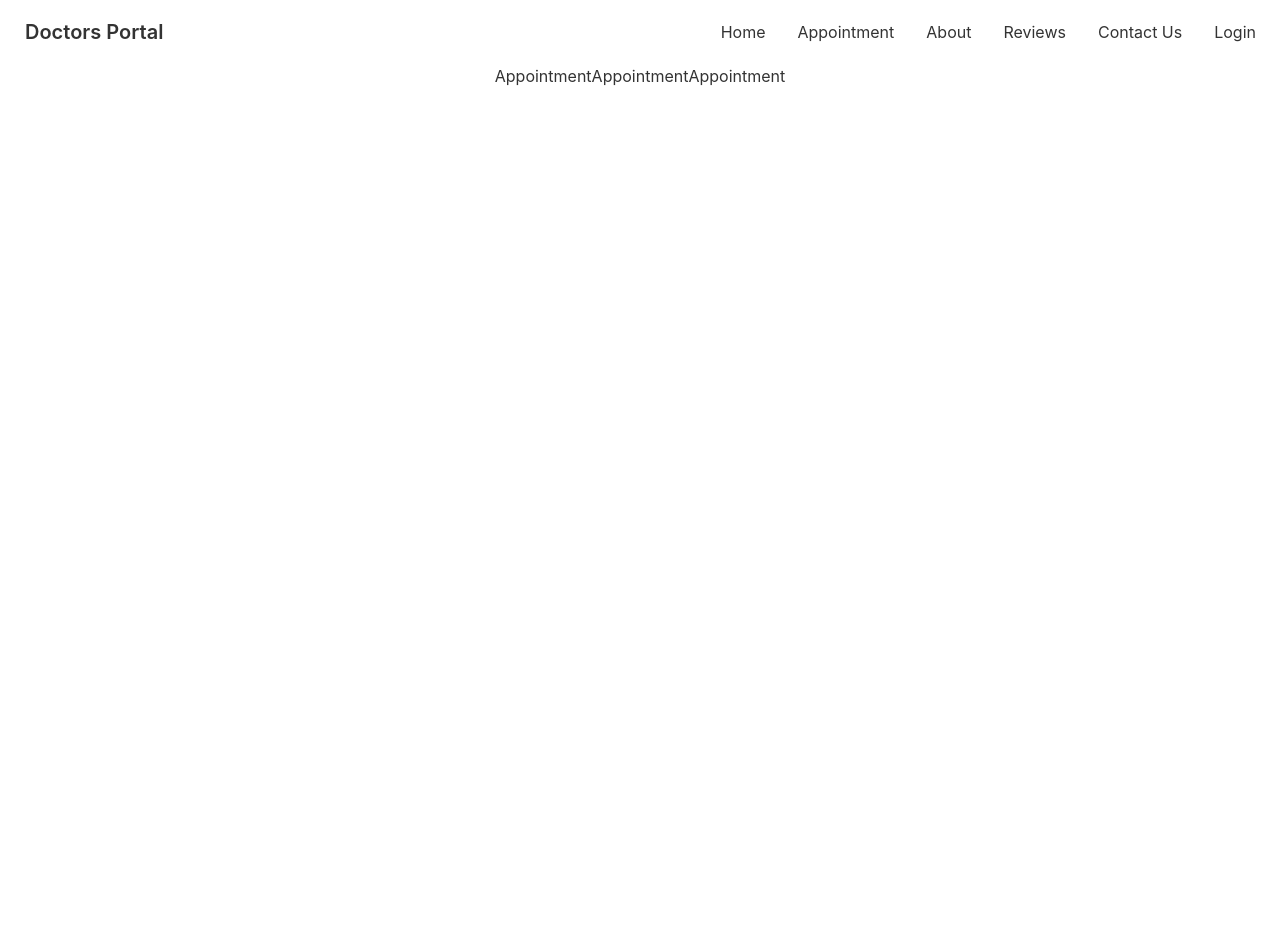
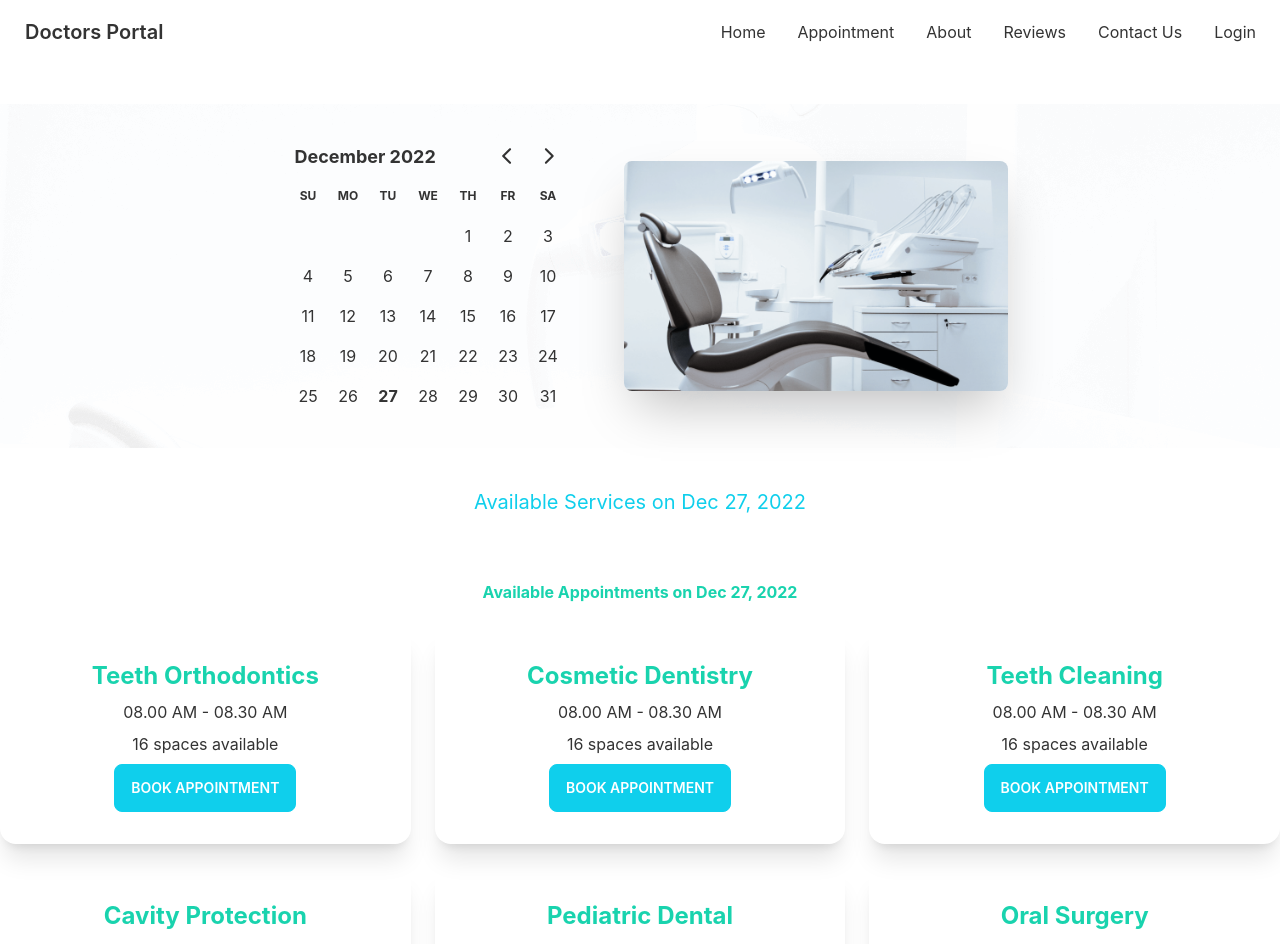
Before and after one commit to AhmedMuktadir14218/doctor-chamber-cleint, a React (Create React App) app: page /appointment in a window 1280 px wide. Shown: the top 944 px of the page. Before the commit the page ends 800 px from the top, so only its background shows below. Built offline with nearby package versions, Linux system fonts and the light colour scheme.

Commit message:
module 72 l5 done  from laptop

```diff
--- a/package.json
+++ b/package.json
@@ -7,7 +7,9 @@
     "@testing-library/react": "^13.4.0",
     "@testing-library/user-event": "^13.5.0",
     "daisyui": "^2.46.0",
+    "date-fns": "^2.29.3",
     "react": "^18.2.0",
+    "react-day-picker": "^8.4.1",
     "react-dom": "^18.2.0",
     "react-router-dom": "^6.6.1",
     "react-scripts": "5.0.1",
--- /dev/null
+++ b/public/appointmentOption.json
@@ -0,0 +1,118 @@
+[
+    {
+      "_id": 1,
+      "name": "Teeth Orthodontics",
+      "slots": [
+        "08.00 AM - 08.30 AM",
+        "08.30 AM - 09.00 AM",
+        "09.00 AM - 9.30 AM",
+        "09.30 AM - 10.00 AM",
+        "10.00 AM - 10.30 AM",
+        "10.30 AM - 11.00 AM",
+        "11.00 AM - 11.30 AM",
+        "11.30 AM - 12.00 AM",
+        "1.00 PM - 1.30 PM",
+        "1.30 PM - 2.00 PM",
+        "2.00 PM - 2.30 PM",
+        "2.30 PM - 3.00 PM",
+        "3.00 PM - 3.30 PM",
+        "3.30 PM - 4.00 PM",
+        "4.00 PM - 4.30 PM",
+        "4.30 PM - 5.00 PM"
+      ]
+    },
+    {
+      "_id": 2,
+      "name": "Cosmetic Dentistry",
+      "slots": [
+        "08.00 AM - 08.30 AM",
+        "08.30 AM - 09.00 AM",
+        "09.00 AM - 9.30 AM",
+        "09.30 AM - 10.00 AM",
+        "10.00 AM - 10.30 AM",
+        "10.30 AM - 11.00 AM",
+        "11.00 AM - 11.30 AM",
+        "11.30 AM - 12.00 AM",
+        "1.00 PM - 1.30 PM",
+        "1.30 PM - 2.00 PM",
+        "2.00 PM - 2.30 PM",
+        "2.30 PM - 3.00 PM",
+        "3.00 PM - 3.30 PM",
+        "3.30 PM - 4.00 PM",
+        "4.00 PM - 4.30 PM",
+        "4.30 PM - 5.00 PM"
+      ]
+    },
+    {
+      "_id": 3,
+      "name": "Teeth Cleaning",
+      "slots": [
+        "08.00 AM - 08.30 AM",
+        "08.30 AM - 09.00 AM",
+        "09.00 AM - 9.30 AM",
+        "09.30 AM - 10.00 AM",
+        "10.00 AM - 10.30 AM",
+        "10.30 AM - 11.00 AM",
+        "11.00 AM - 11.30 AM",
+        "11.30 AM - 12.00 AM",
+        "1.00 PM - 1.30 PM",
+        "1.30 PM - 2.00 PM",
+        "2.00 PM - 2.30 PM",
+        "2.30 PM - 3.00 PM",
+        "3.00 PM - 3.30 PM",
+        "3.30 PM - 4.00 PM",
+        "4.00 PM - 4.30 PM",
+        "4.30 PM - 5.00 PM"
+      ]
+    },
+    {
+      "_id": 4,
+      "name": "Cavity Protection",
+      "slots": [
+        "08.00 AM - 08.30 AM",
+        "08.30 AM - 09.00 AM",
+        "09.00 AM - 9.30 AM",
+        "09.30 AM - 10.00 AM",
+        "10.00 AM - 10.30 AM",
+        "10.30 AM - 11.00 AM",
+        "11.00 AM - 11.30 AM",
+        "11.30 AM - 12.00 AM",
+        "1.00 PM - 1.30 PM",
+        "1.30 PM - 2.00 PM",
+        "2.00 PM - 2.30 PM",
+        "2.30 PM - 3.00 PM",
+        "3.00 PM - 3.30 PM",
+        "3.30 PM - 4.00 PM",
+        "4.00 PM - 4.30 PM",
+        "4.30 PM - 5.00 PM"
+      ]
+    },
+    {
+      "_id": 5,
+      "name": "Pediatric Dental",
+      "slots": [
+      ]
+    },
+    {
+      "_id": 6,
+      "name": "Oral Surgery",
+      "slots": [
+        "08.00 AM - 08.30 AM",
+        "08.30 AM - 09.00 AM",
+        "09.00 AM - 9.30 AM",
+        "09.30 AM - 10.00 AM",
+        "10.00 AM - 10.30 AM",
+        "10.30 AM - 11.00 AM",
+        "11.00 AM - 11.30 AM",
+        "11.30 AM - 12.00 AM",
+        "1.00 PM - 1.30 PM",
+        "1.30 PM - 2.00 PM",
+        "2.00 PM - 2.30 PM",
+        "2.30 PM - 3.00 PM",
+        "3.00 PM - 3.30 PM",
+        "3.30 PM - 4.00 PM",
+        "4.00 PM - 4.30 PM",
+        "4.30 PM - 5.00 PM"
+      ]
+    }
+  ]
--- a/src/Page/Appointment/Appointment.js
+++ b/src/Page/Appointment/Appointment.js
@@ -1,10 +1,19 @@
 import React from 'react';
+import Footer from '../Shared/Footer/Footer';
+import AppointmentBanner from './AppointmentBanner';
+
+import AvailableAppointment from './AvailableAppointment/AvailableAppointment';
 
 const Appointment = () => {
+    const [SelectedDate, setDate] = React.useState(new Date());
     return (
         <div>
-        AppointmentAppointmentAppointment
+            <AppointmentBanner SelectedDate={SelectedDate} setDate={setDate}></AppointmentBanner>
+            <AvailableAppointment SelectedDate={SelectedDate}></AvailableAppointment>
+
+        <Footer></Footer>
         </div>
+
     );
 };
 
--- /dev/null
+++ b/src/Page/Appointment/AppointmentBanner.js
@@ -0,0 +1,52 @@
+/* eslint-disable jsx-a11y/alt-text */
+import React from 'react';
+import chair from '../../assets/images/chair.png';
+import BGchair from '../../assets/images/bg.png';
+// import { format } from 'date-fns';
+import { DayPicker } from 'react-day-picker';
+import 'react-day-picker/dist/style.css';
+import { format, setDate } from 'date-fns';
+
+
+
+
+// const AppointmentBanner = ({selectedDate, setSelectedDate}) => {
+const AppointmentBanner = ({date,setDate}) => {
+
+
+//   let footer = <p>Please pick a day.</p>;
+//   if (selected) {
+//     footer = <p>You picked {format(selected, 'PP')}.</p>;
+//   }
+    return (
+        <header className='my-10'>
+            <div style={{
+            background: `url(${BGchair})`
+        }} className="hero">
+
+                    <div>
+
+                    <div className="hero-content flex-col lg:flex-row-reverse ">
+                    <img src={chair} alt="dentist chair" className="max-w-sm rounded-lg shadow-2xl " />
+                    <div className='mr-6 sm:w-full'>
+                        {/* <DayPicker
+                            mode='single'
+                            selected={selectedDate}
+                            onSelect={setSelectedDate}
+                        /> */}
+
+<DayPicker
+      mode="single"
+      selected={date}
+      onSelect={setDate}
+
+    />
+    {/* <p><span className='font-bold'>Date:  </span></p> */}
+                    </div>
+                    </div>
+                </div>
+            </div>
+        </header>
+    );
+};
+export default AppointmentBanner;
--- /dev/null
+++ b/src/Page/Appointment/AvailableAppointment/AppointmentOption.js
@@ -0,0 +1,24 @@
+import React from 'react';
+
+const AppointmentOption = ({ appointmentOption,setTreatment }) => {
+    const { name, slots } = appointmentOption;
+    return (
+        <div className="card shadow-xl">
+            <div className="card-body text-center">
+                <h2 className="text-2xl text-secondary font-bold text-center">{name}</h2>
+                <p>{slots.length > 0 ? slots[0] : 'Try Another day'}</p>
+                <p>{slots.length} {slots.length > 1 ? 'spaces' : 'space'} available</p>
+                <div className="card-actions justify-center">
+                    <label
+                        disabled={slots.length === 0}
+                        htmlFor="booking-modal" onClick={()=> setTreatment(appointmentOption)}
+                        className="btn btn-primary text-white"
+
+                    >Book Appointment</label>
+                </div>
+            </div>
+        </div>
+    );
+};
+
+export default AppointmentOption;
--- /dev/null
+++ b/src/Page/Appointment/AvailableAppointment/AvailableAppointment.js
@@ -0,0 +1,48 @@
+import { format } from 'date-fns';
+import React, { useEffect, useState } from 'react';
+import BookingModals from '../BookingModals';
+import AppointmentOption from './AppointmentOption';
+
+const AvailableAppointment = ({ SelectedDate }) => {
+
+    const [appointmentOptions, setAppointmentOptions] = useState([]);
+    const [treatment, setTreatment] = useState(null);
+
+    useEffect(() => {
+        fetch('appointmentOption.json')
+            .then(res => res.json())
+            .then(data => setAppointmentOptions(data))
+    }, [])
+
+
+    return (
+        <div>
+            <h4 className='text-center text-xl text-primary' >Available Services on {format(SelectedDate, 'PP')}</h4>
+
+
+
+            <section className='my-16'>
+                <p className='text-center text-secondary font-bold'>Available Appointments on {format(SelectedDate, 'PP')}</p>
+                <div className='grid gap-6 grid-cols-1 md:grid-cols-2 lg:grid-cols-3 mt-6'>
+                    {
+                        appointmentOptions.map(option => <AppointmentOption
+                            key={option._id}
+                            appointmentOption={option}
+                            setTreatment={setTreatment}></AppointmentOption>)
+                    }
+                </div>
+                {
+                treatment &&
+                <BookingModals
+                SelectedDate={SelectedDate}
+                    treatment={treatment}
+                    setTreatment={setTreatment}
+                ></BookingModals>
+            }
+
+            </section>
+        </div>
+    );
+};
+
+export default AvailableAppointment;
--- /dev/null
+++ b/src/Page/Appointment/BookingModals.js
@@ -0,0 +1,39 @@
+import React from 'react';
+
+const BookingModal = ({treatment}) => {
+    const { name, slots } = treatment;
+    return (
+        <div>
+            {/* The button to open modal */}
+            <label htmlFor="booking-modal" className="btn">open modal</label>
+
+            {/* Put this part before </body> tag */}
+            <input type="checkbox" id="booking-modal" className="modal-toggle" />
+            <div className="modal modal-bottom sm:modal-middle">
+                <div className="modal-box">
+                <label htmlFor="booking-modal" className="btn btn-sm btn-circle absolute right-2 top-2">✕</label>
+                    <h3 className="font-bold text-lg">{name}</h3>
+
+
+                    <form className='grid grid-cols-1 gap-3 mt-10'>
+                        <input type="text" disabled  className="input w-full input-bordered " />
+                        <select name="slot" className="select select-bordered w-full">
+                        </select>
+                        <input name="name" type="text" placeholder="Your Name" className="input w-full input-bordered" />
+                        <input name="email" type="email" placeholder="Email Address" className="input w-full input-bordered" />
+                        <input name="phone" type="text" placeholder="Phone Number" className="input w-full input-bordered" />
+                        <br />
+                        <input className='btn btn-accent w-full' type="submit" value="Submit" />
+                    </form>
+
+
+                    {/* <div className="modal-action">
+                        <label htmlFor="booking-modal" className="btn">Yay!</label>
+                    </div> */}
+                </div>
+            </div>
+        </div>
+    );
+};
+
+export default BookingModal;
--- a/src/Page/Home/Info/Info.js
+++ b/src/Page/Home/Info/Info.js
@@ -9,7 +9,8 @@ const Info = () => {
     return (
         <div className='grid grid-cols-1 lg:grid-cols-3 gap-4 px-12'>
             <InfoCard bgColor="bg-primary"  cardTitle="Opening Hours"   img={clockimg}> </InfoCard>
-            <InfoCard bgColor="bg-accent" cardTitle="Visit our location" img={mapimg}> </InfoCard>
+
+            <InfoCard bgColor="bg-[#3A4256]" cardTitle="Visit our location" img={mapimg}> </InfoCard>
             <InfoCard bgColor="bg-primary" cardTitle="Contact us now" img={phoneimg}> </InfoCard>
         </div>
     );
--- a/src/Page/Home/MakeAppointment/MakeAppointment.js
+++ b/src/Page/Home/MakeAppointment/MakeAppointment.js
@@ -1,6 +1,6 @@
 import React from 'react';
-import doctor from '../../../assets/images/doctor.png'
-import appointment from '../../../assets/images/appointment.png'
+import doctor from '../../../assets/images/doctor.png';
+import appointment from '../../../assets/images/appointment.png';
 import PrimaryButton from '../../PrimaryButton/PrimaryButton';
 // import PrimaryButton from '../../../components/PrimaryButton/PrimaryButton';
 
```
Also changed, not shown: 1 other file (tests, documents, lock files or other folders).
